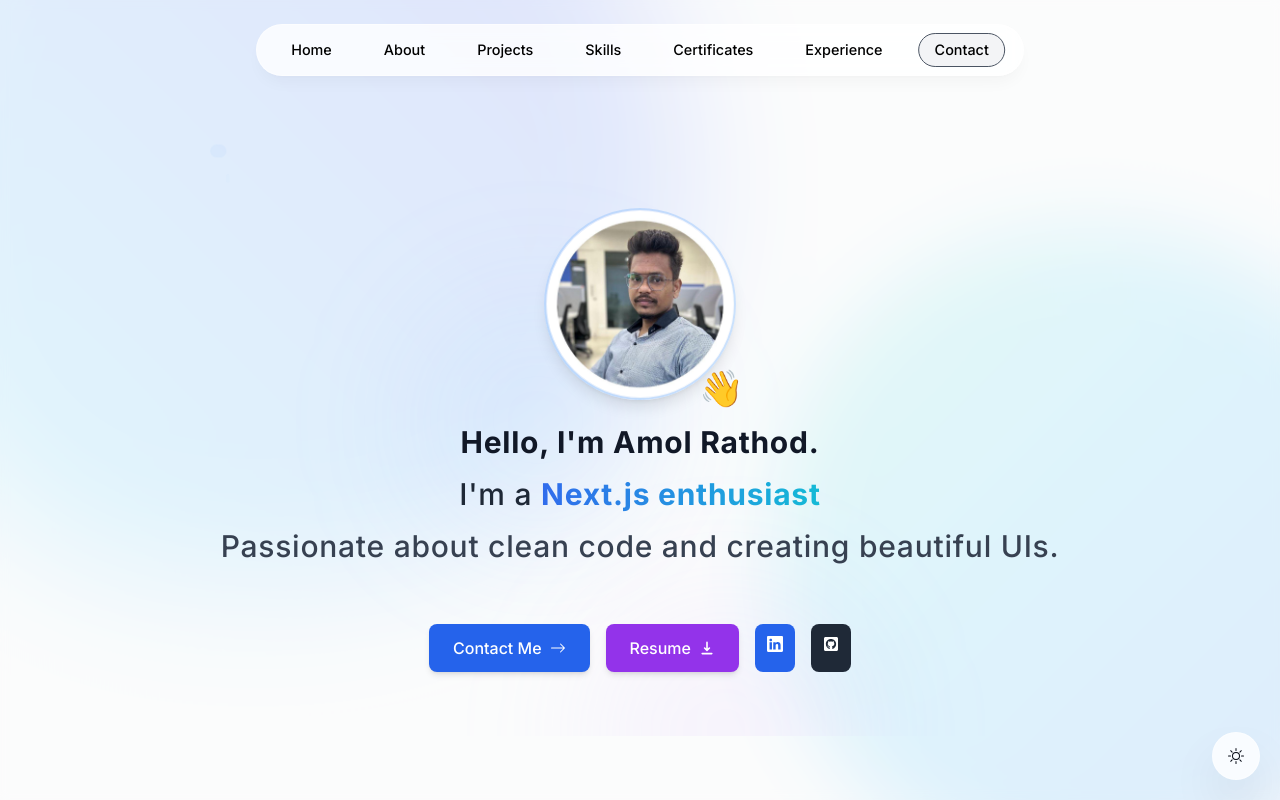
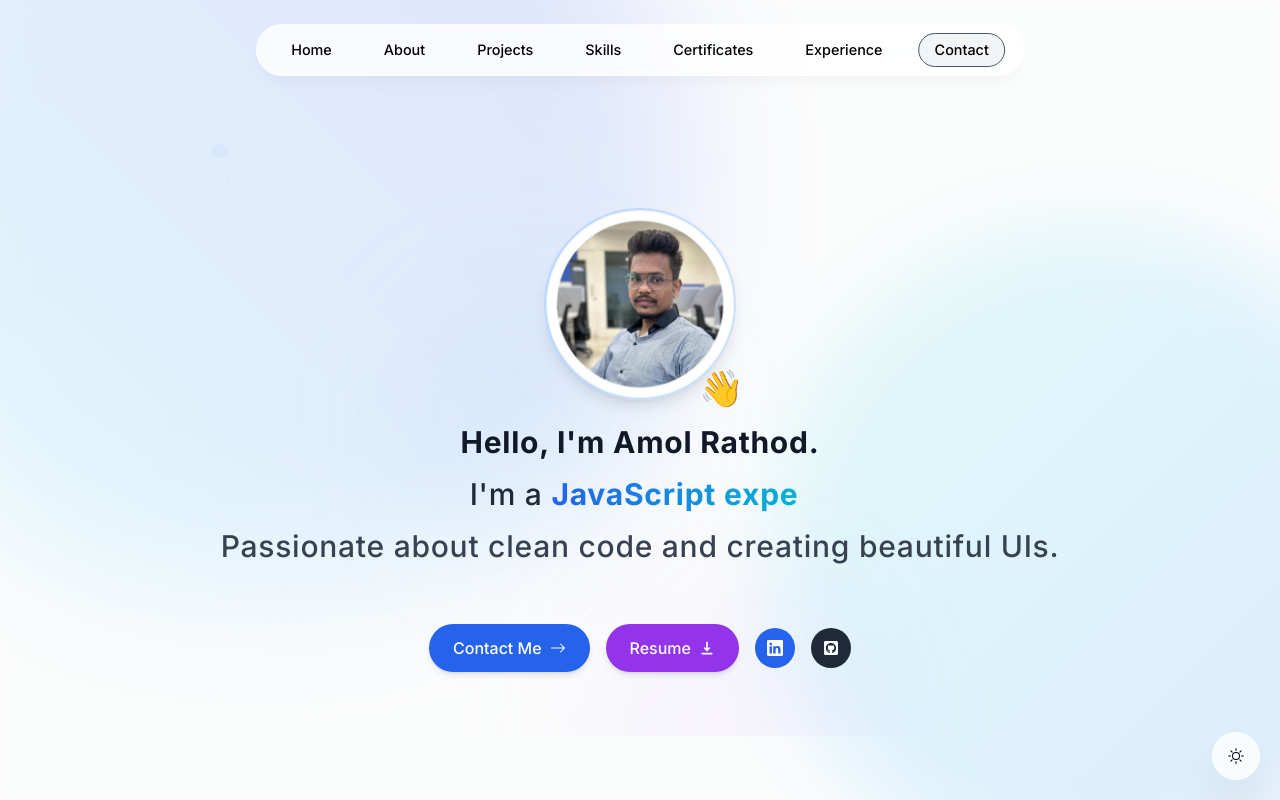
Before and after one commit to amol1629/amol-portfolio-website, a Next.js app: page / in a window 1280 px wide. Shown: the top 800 px of the page. Built offline with nearby package versions, Linux system fonts and the light colour scheme; no server answers.

Commit message:
some animation into tintro added now

```diff
--- a/app/globals.css
+++ b/app/globals.css
@@ -37,3 +37,13 @@ html.dark {
 .vertical-timeline-element-content::before {
   display: none !important;
 }
+
+
+@keyframes blink {
+  0%, 100% { opacity: 1; }
+  50% { opacity: 0; }
+}
+
+.animate-blink {
+  animation: blink 1s step-end infinite;
+}
--- a/components/intro.tsx
+++ b/components/intro.tsx
@@ -13,9 +13,14 @@ import { useActiveSectionContext } from "@/context/active-section-context";
 interface TypewriterProps {
 	text: string;
 	delay?: number;
+	onComplete?: () => void;
 }
 
-const Typewriter: React.FC<TypewriterProps> = ({ text, delay = 30 }) => {
+const Typewriter: React.FC<TypewriterProps> = ({
+	text,
+	delay = 30,
+	onComplete,
+}) => {
 	const [displayedText, setDisplayedText] = useState("");
 	const [currentIndex, setCurrentIndex] = useState(0);
 
@@ -33,8 +38,10 @@ const Typewriter: React.FC<TypewriterProps> = ({ text, delay = 30 }) => {
 			}, delay);
 
 			return () => clearTimeout(timeout);
+		} else if (onComplete) {
+			onComplete();
 		}
-	}, [currentIndex, delay, text]);
+	}, [currentIndex, delay, text, onComplete]);
 
 	return <>{displayedText}</>;
 };
@@ -81,20 +88,60 @@ export default function Intro() {
 
 	const phrases = [
 		"Front-end developer",
+		"JavaScript expert",
 		"React specialist",
 		"Next.js enthusiast",
 		"UI craftsman",
 	];
-	const [currentPhraseIndex, setCurrentPhraseIndex] = useState(0);
+
+	const [currentText, setCurrentText] = useState("");
+	const [currentIndex, setCurrentIndex] = useState(0);
+	const [isDeleting, setIsDeleting] = useState(false);
+
+	// Typing speed (in milliseconds)
+	const typingDelay = 100;
+	const deletingDelay = 50;
+	const pauseDelay = 1000;
 
 	useEffect(() => {
-		const cyclePhrases = () => {
-			setCurrentPhraseIndex((prev) => (prev + 1) % phrases.length);
-		};
+		const timeout = setTimeout(
+			() => {
+				// Current phrase being handled
+				const currentPhrase = phrases[currentIndex];
 
-		const interval = setInterval(cyclePhrases, 3000);
-		return () => clearInterval(interval);
-	}, [phrases.length]);
+				// If deleting
+				if (isDeleting) {
+					setCurrentText(
+						currentPhrase.substring(0, currentText.length - 1)
+					);
+
+					// When deletion is complete
+					if (currentText.length === 0) {
+						setIsDeleting(false);
+						// Move to next phrase
+						setCurrentIndex((prev) => (prev + 1) % phrases.length);
+					}
+				}
+				// If typing
+				else {
+					setCurrentText(
+						currentPhrase.substring(0, currentText.length + 1)
+					);
+
+					// When typing is complete
+					if (currentText.length === currentPhrase.length) {
+						// Pause before starting to delete
+						setTimeout(() => {
+							setIsDeleting(true);
+						}, pauseDelay);
+					}
+				}
+			},
+			isDeleting ? deletingDelay : typingDelay
+		);
+
+		return () => clearTimeout(timeout);
+	}, [currentText, currentIndex, isDeleting, phrases]);
 
 	useEffect(() => {
 		controls.start({
@@ -108,7 +155,7 @@ export default function Intro() {
 		<section
 			ref={ref}
 			id="home"
-			className="relative mb-4 max-w-[60rem] text-center sm:mb-0 scroll-mt-[100rem] px-4 py-8 md:px-6 md:py-12 lg:px-8 lg:py-16 overflow-hidden"
+			className="relative mb-4 max-w-[60rem] text-center sm:mb-0 scroll-mt-[100rem] px-4 py-4 md:px-6 md:py-12 lg:px-8 lg:py-16 overflow-hidden"
 		>
 			{/* Simplified Background Elements */}
 			<div className="absolute inset-0 -z-10 overflow-hidden">
@@ -184,18 +231,10 @@ export default function Intro() {
 					<span className="text-gray-800 dark:text-gray-200">
 						I'm a{" "}
 					</span>
-					<AnimatePresence mode="wait">
-						<motion.span
-							key={currentPhraseIndex}
-							className="font-bold bg-gradient-to-r from-blue-600 to-cyan-500 dark:from-purple-400 dark:to-pink-500 bg-clip-text text-transparent"
-							initial={{ opacity: 0, y: 20 }}
-							animate={{ opacity: 1, y: 0 }}
-							exit={{ opacity: 0, y: -20 }}
-							transition={{ duration: 0.5 }}
-						>
-							{phrases[currentPhraseIndex]}
-						</motion.span>
-					</AnimatePresence>
+					<span className="font-bold bg-gradient-to-r from-blue-600 to-cyan-500 dark:from-purple-400 dark:to-pink-500 bg-clip-text text-transparent inline-block min-w-[180px]">
+						{currentText}
+						<span className="animate-blink">|</span>
+					</span>
 				</div>
 
 				<div className="text-gray-700 dark:text-gray-300">
@@ -205,7 +244,7 @@ export default function Intro() {
 
 			{/* Simplified Action Buttons */}
 			<motion.div
-				className="flex flex-wrap gap-4 justify-center mt-8"
+				className="flex flex-wrap gap-4 justify-center items-center mt-8"
 				initial={{ opacity: 0, y: 50 }}
 				animate={{ opacity: 1, y: 0 }}
 				transition={{
@@ -213,7 +252,8 @@ export default function Intro() {
 					duration: 0.6,
 				}}
 			>
-				{/* Contact Me Button - Simpler Style */}
+				{/* Contact Me Button - Fixed to use href properly */}
+				<Link href="#contact">
 					<motion.div
 						whileHover={{ scale: 1.05 }}
 						whileTap={{ scale: 0.95 }}
@@ -221,11 +261,12 @@ export default function Intro() {
 							setActiveSection("Contact");
 							setTimeOfLastClick(Date.now());
 						}}
-					className="px-6 py-3 flex gap-2 items-center rounded-lg cursor-pointer bg-blue-600 text-white shadow-md hover:bg-blue-700 dark:bg-cyan-500 dark:hover:bg-cyan-600 transition-all duration-200"
+						className="px-6 py-3 flex gap-2 items-center rounded-full cursor-pointer bg-blue-600 text-white shadow-md hover:bg-blue-700 dark:bg-cyan-500 dark:hover:bg-cyan-600 transition-all duration-300 ease-in-out"
 					>
 						<span className="font-medium">Contact Me</span>
 						<BsArrowRight />
 					</motion.div>
+				</Link>
 
 				{/* Resume Download Button */}
 				<motion.a
@@ -233,20 +274,20 @@ export default function Intro() {
 					download
 					whileHover={{ scale: 1.05 }}
 					whileTap={{ scale: 0.95 }}
-					className="px-6 py-3 flex gap-2 items-center rounded-lg cursor-pointer bg-purple-600 text-white shadow-md hover:bg-purple-700 dark:bg-purple-500 dark:hover:bg-purple-600 transition-all duration-200"
+					className="px-6 py-3 flex gap-2 items-center rounded-full cursor-pointer bg-purple-600 text-white shadow-md hover:bg-purple-700 dark:bg-purple-500 dark:hover:bg-purple-600 transition-all duration-300 ease-in-out"
 				>
 					<span className="font-medium">Resume</span>
 					<HiDownload />
 				</motion.a>
 
-				{/* Social Media Links - Simplified */}
+				{/* Social Media Links - Now circular */}
 				<motion.a
 					href="https://www.linkedin.com/in/amol-rathod-44b4aa230/"
 					target="_blank"
 					rel="noopener noreferrer"
 					whileHover={{ scale: 1.1 }}
 					whileTap={{ scale: 0.95 }}
-					className="p-3 rounded-lg cursor-pointer bg-blue-600 text-white hover:bg-blue-700 dark:bg-blue-500 dark:hover:bg-blue-600 transition-all duration-200"
+					className="p-3 rounded-full flex items-center justify-center w-10 h-10 cursor-pointer bg-blue-600 text-white hover:bg-blue-700 dark:bg-blue-500 dark:hover:bg-blue-600 transition-all duration-300 ease-in-out"
 				>
 					<BsLinkedin />
 				</motion.a>
@@ -257,7 +298,7 @@ export default function Intro() {
 					rel="noopener noreferrer"
 					whileHover={{ scale: 1.1 }}
 					whileTap={{ scale: 0.95 }}
-					className="p-3 rounded-lg cursor-pointer bg-gray-800 text-white hover:bg-gray-900 transition-all duration-200"
+					className="p-3 rounded-full flex items-center justify-center w-10 h-10 cursor-pointer bg-gray-800 text-white hover:bg-gray-900 transition-all duration-300 ease-in-out"
 				>
 					<FaGithubSquare />
 				</motion.a>
```
Lines whose indentation alone changed are shown as unchanged.
